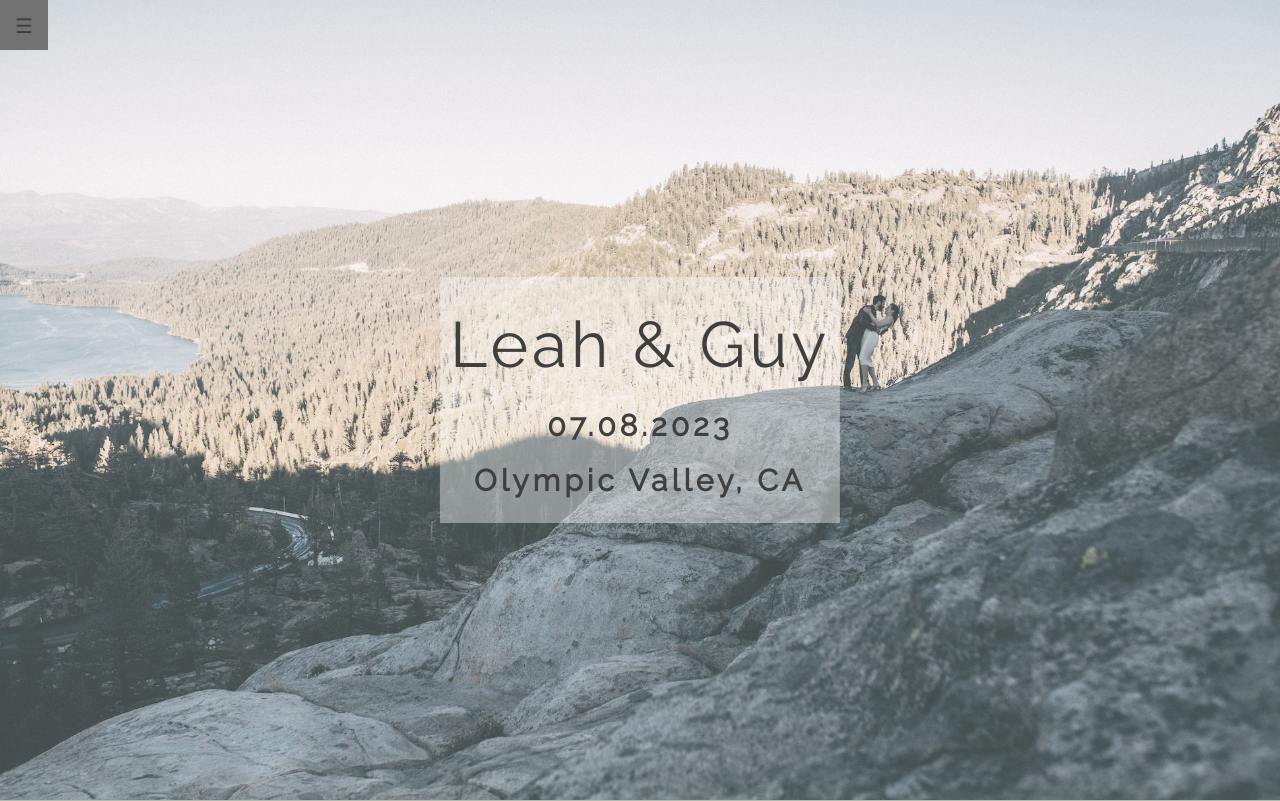
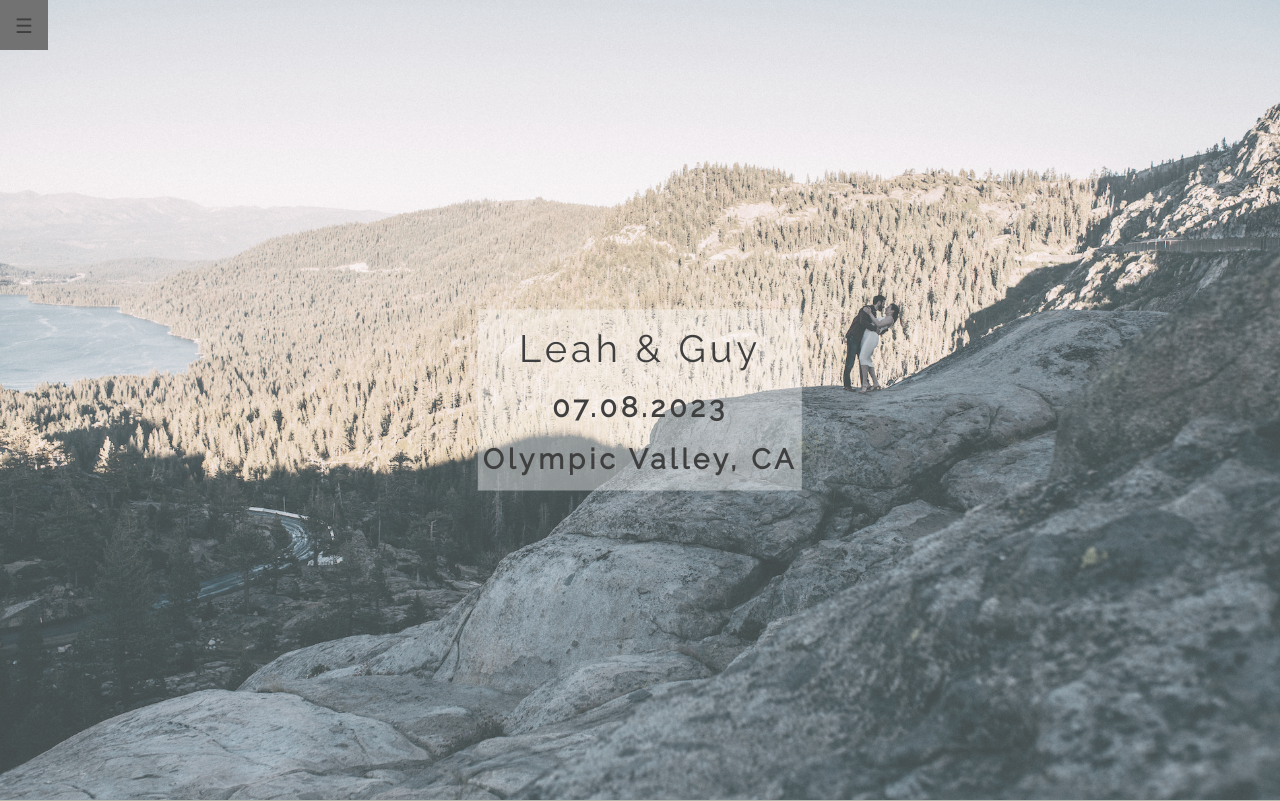
Before and after one commit to guyman575/guyandleah, a Flask app: page / in a window 1280 px wide. Shown: the top 801 px of the page. Run offline with Flask 2, Linux system fonts and the light colour scheme.

Commit message:
tweak font size on homepage

```diff
--- a/static/css/main.css
+++ b/static/css/main.css
@@ -72,9 +72,20 @@ p {line-height: 2}
   margin: auto;
 }
 
+.name-text {
+  font-size: 38px;
+  white-space: nowrap;
+}
+
 .header-text {
-  background-color: rgba(250, 250, 250, .4)
+  background-color: rgba(250, 250, 250, .4);
+  padding: 0px 5px 0px 5px;
 }
+
+.date-text {
+  font-size: 28px;
+}
+
 
 .box {
   display: flex !important;
--- a/templates/home.html
+++ b/templates/home.html
@@ -15,15 +15,9 @@
   {% include 'newnav.html' %}
 
   <div class="w3-display-middle w3-text-black w3-center header-text">
-    <h1 class="w3-jumbo">
-      {% if request.MOBILE %}
-        Leah<br>&<br>Guy
-      {% else %}
-        Leah & Guy
-      {% endif %}
-    </h1>
-    <h2><b>07.08.2023</b></h2>
-    <h2><b>Olympic Valley, CA</b></h2>
+    <h1 class="name-text">Leah & Guy</h1>
+    <h2 class="date-text"><b>07.08.2023</b></h2>
+    <h2 class="date-text"><b>Olympic Valley, CA</b></h2>
   </div>
 </header>
 
@@ -54,7 +48,6 @@
     </div>
   </div>
 </div>
-
 <!-- RSVP section -->
 <!-- <div class="w3-container w3-padding-64 w3-pale-red w3-center w3-wide" id="rsvp">
   <h1>HOPE YOU CAN MAKE IT!</h1>
```
